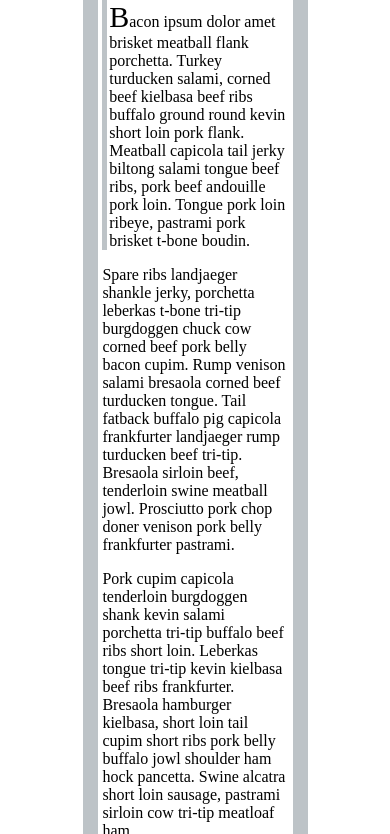
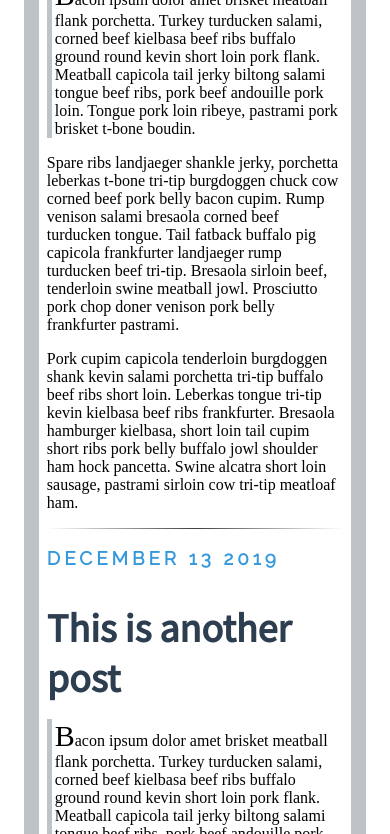
Before and after one commit to Kaylen-Travis-Pillay/simple-webpage-demos, a plain HTML site: page css-blog-post/index.html in a window 390 px wide. Shown: the part 235-1069 px from the top of the page. Drawn offline with Linux system fonts and the light colour scheme; a web font is replaced by a local one.

Commit message:
Adjusted css for better responsiveness

```diff
--- a/css-blog-post/assets/css/style.css
+++ b/css-blog-post/assets/css/style.css
@@ -1,5 +1,6 @@
 body{
-    width: 50%;
+    max-width: 700px;
+    width: 80%;
     border: 15px solid #bdc3c7;
     margin-top: 2%;
     margin-left: auto;
```
